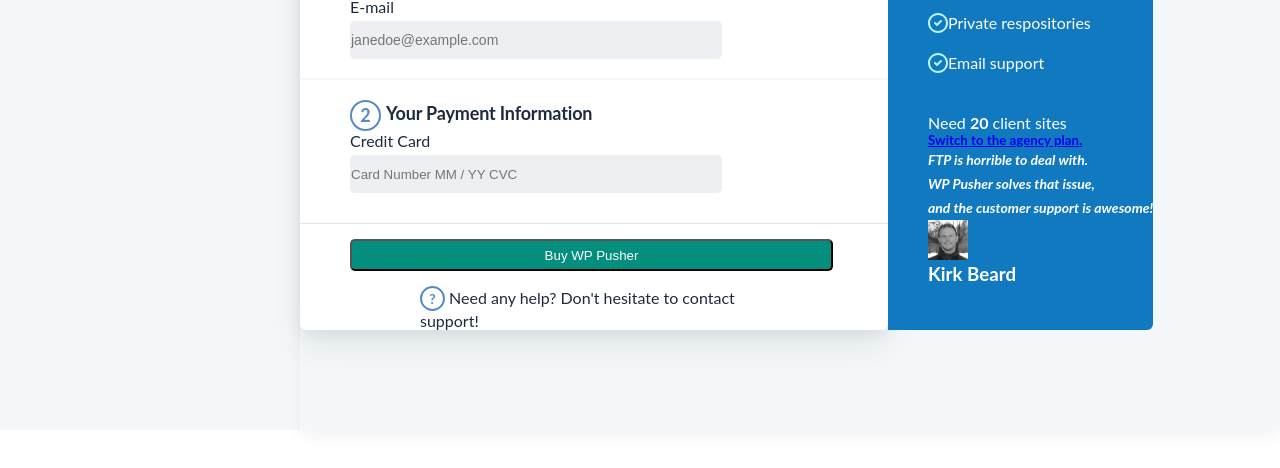
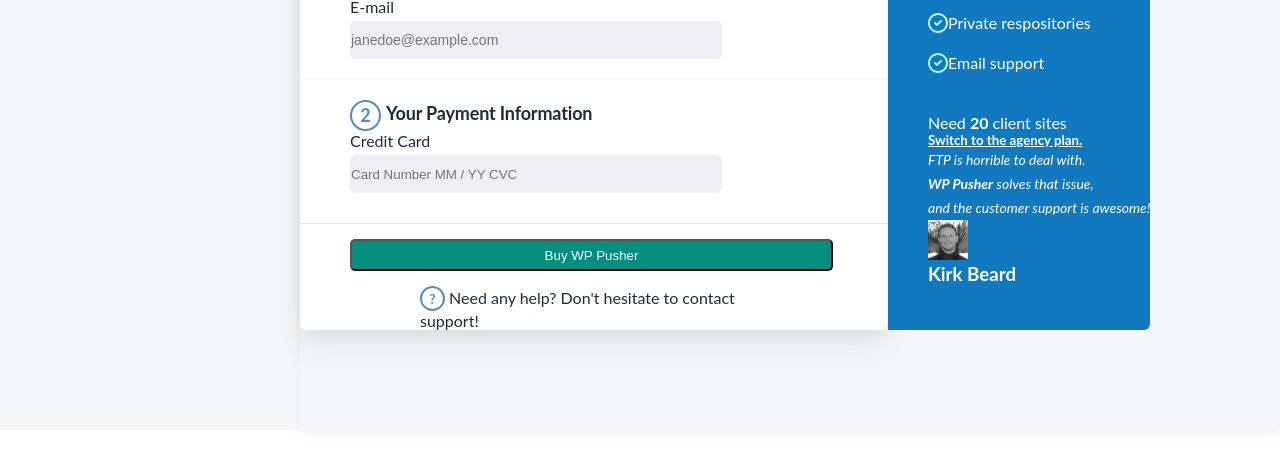
Before and after one commit to ooluchi/wp-pusher-clone, a plain HTML site: page index.html in a window 1280 px wide. Shown: the part 314-782 px from the top of the page. Drawn offline with Linux system fonts and the light colour scheme.

Commit message:
first-commit

```diff
--- a/index.html
+++ b/index.html
@@ -97,7 +97,7 @@
                 </div>
                 <div class="third-row">
                     <p class="ques">Need <b>20</b> client sites</p>
-                    <a href="#" class="switchz'"><h5>Switch to the agency plan.</h5></a>
+                    <a href="#" class="switchz"><h5>Switch to the agency plan.</h5></a>
                 </div>
                 <div class="fourth-row">
                     <div class="fr-text">
--- a/styles.css
+++ b/styles.css
@@ -354,7 +354,6 @@ font-weight: 400;
 font-size: 18px;
 font-size: 14px;
 font-style: italic;
-font-weight: 700;
 line-height: 24px;
 letter-spacing: -0.009px;
   }
```
